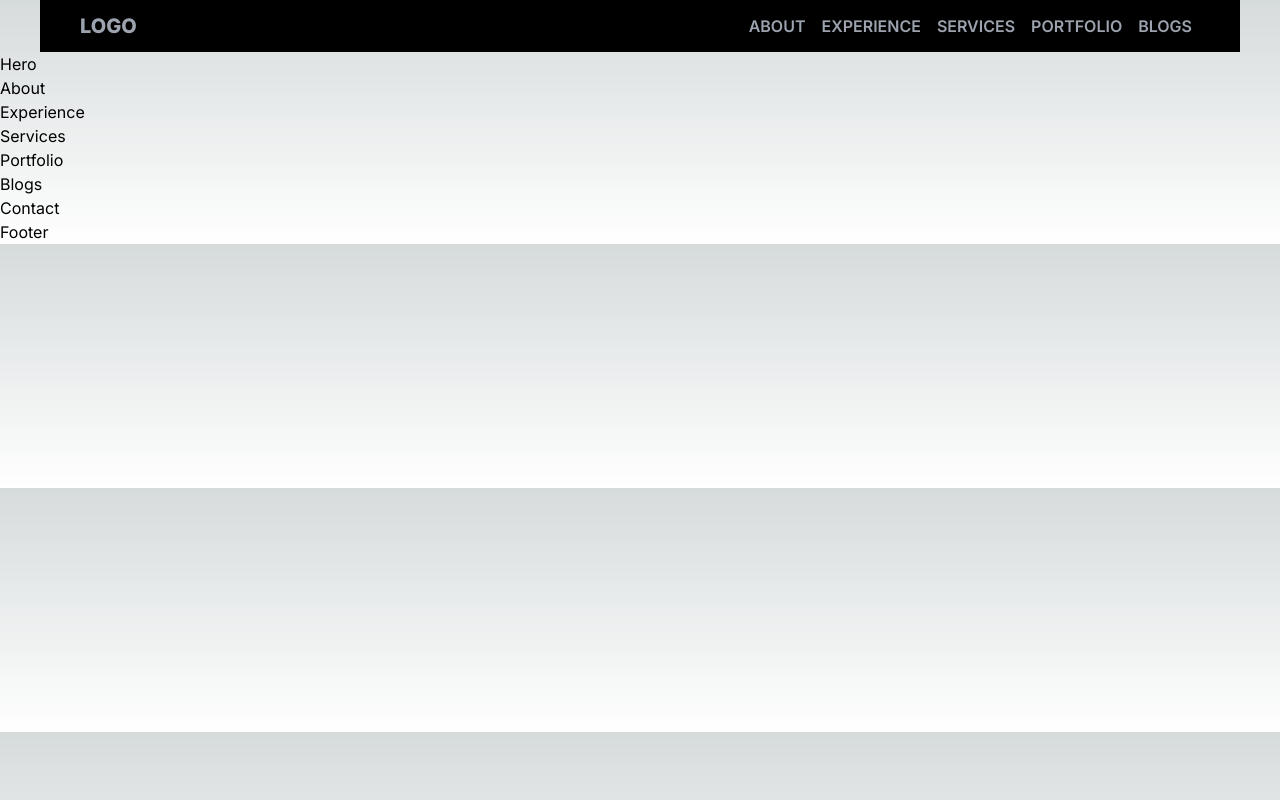
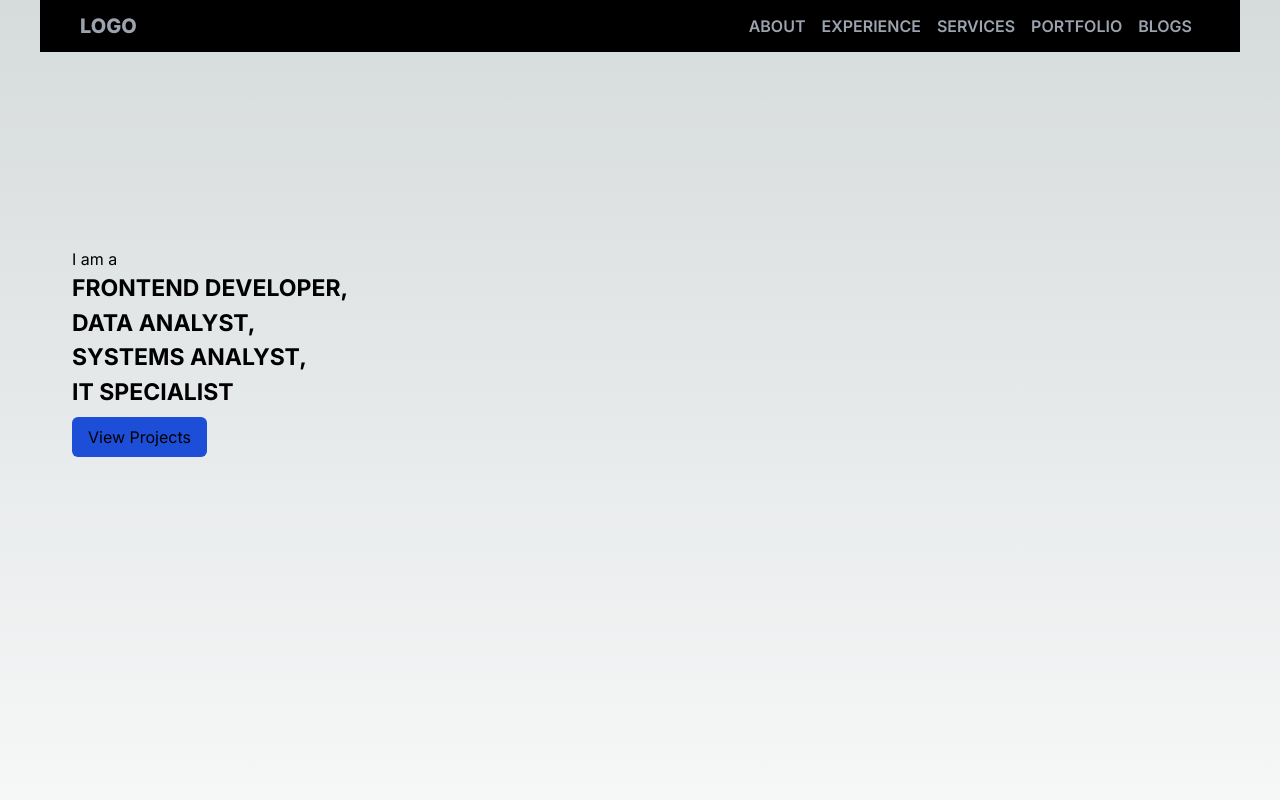
Before and after one commit to DumisaniLesley/dumisani-lesley, a Next.js app: page / in a window 1280 px wide. Shown: the top 800 px of the page. Built offline with nearby package versions, Linux system fonts and the light colour scheme.

Commit message:
Refactor Hero component to include dynamic titles and a button

```diff
--- a/components/Hero.jsx
+++ b/components/Hero.jsx
@@ -1,9 +1,31 @@
-import React from 'react'
+import React from "react";
 
+const titles = [
+  "Frontend developer,",
+  "Data analyst,",
+  "Systems analyst,",
+  "IT Specialist",
+];
 const Hero = () => {
   return (
-    <div>Hero</div>
-  )
-}
+    <div className="lg:max-w-[1200px] mx-auto px-4 h-screen">
+      <div className="flex flex-col items-start justify-center h-3/4 px-4">
+        <div>
+          <span>I am a</span>
+          <div className="">
+            {titles.map((title, index) => (
+              <h1 key={index} className="text-[23px] font-bold uppercase">
+                {title}
+              </h1>
+            ))}
+          </div>
+        </div>
+        <div className="mt-2">
+          <button className="py-2 px-4 bg-blue-700 rounded-md">View Projects</button>
+        </div>
+      </div>
+    </div>
+  );
+};
 
-export default Hero
+export default Hero;
```
